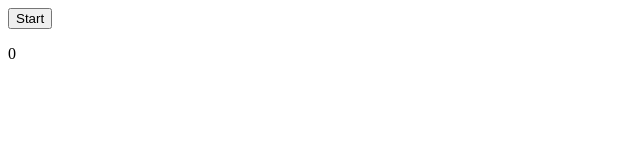
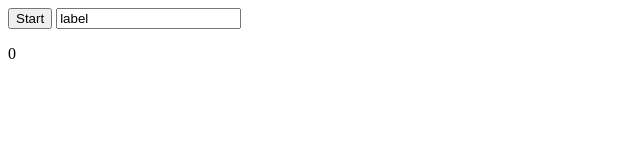
Before and after one commit to galarzafrancisco/cheap_timer, a plain HTML site: page index.html in a window 1280 px wide. Shown: the whole page, without its empty margins (0-640 px from the left). Drawn offline with Linux system fonts and the light colour scheme.

Commit message:
now you can add a label to see what are you meassuring

```diff
--- a/index.html
+++ b/index.html
@@ -1,5 +1,6 @@
 <div>
     <button id='but' onclick='but()'>Start</button>
+    <input type="text" value="label"></input>
     <p id='log'></p>
     <script>
         let time = 0;
```
